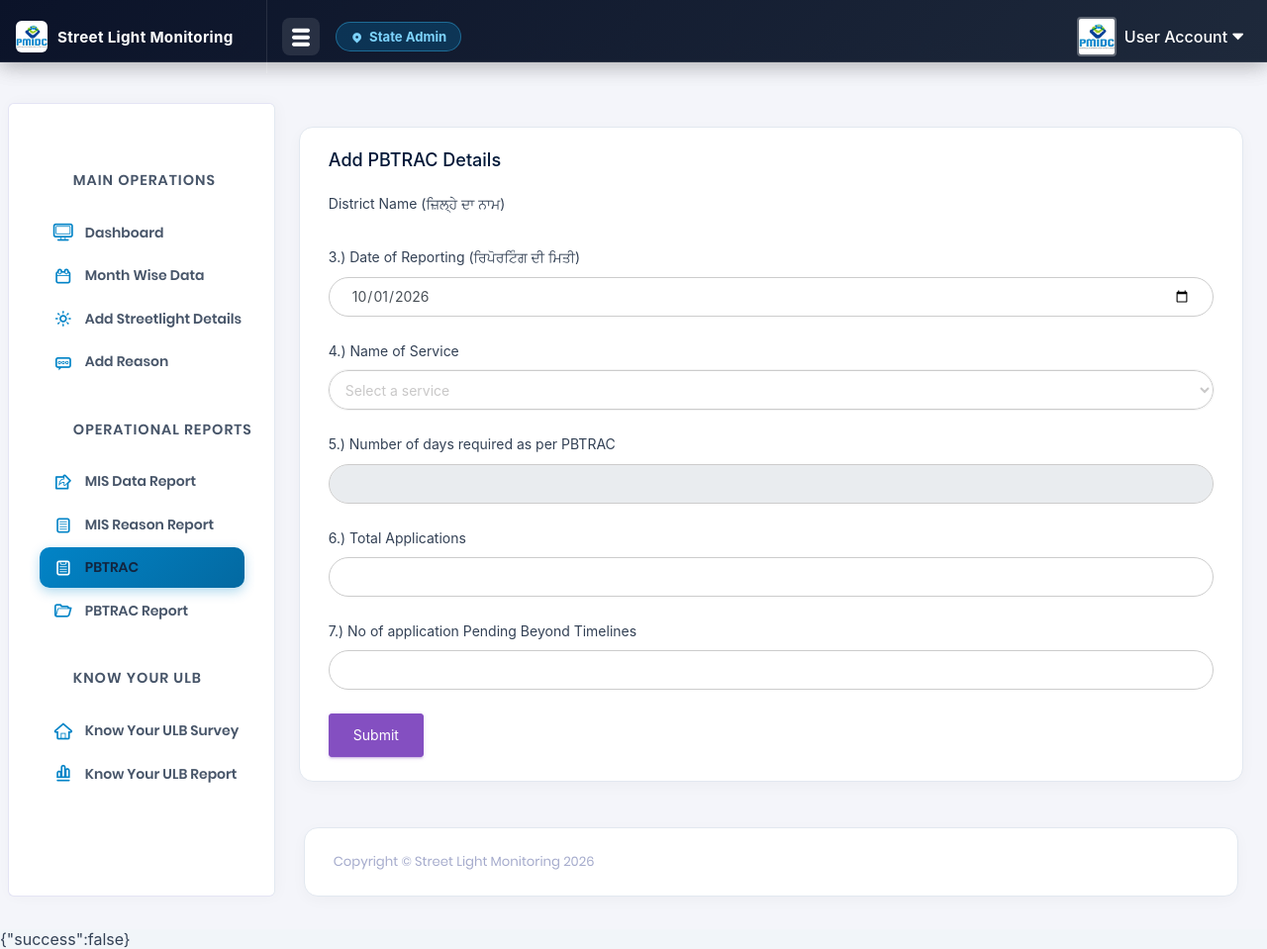
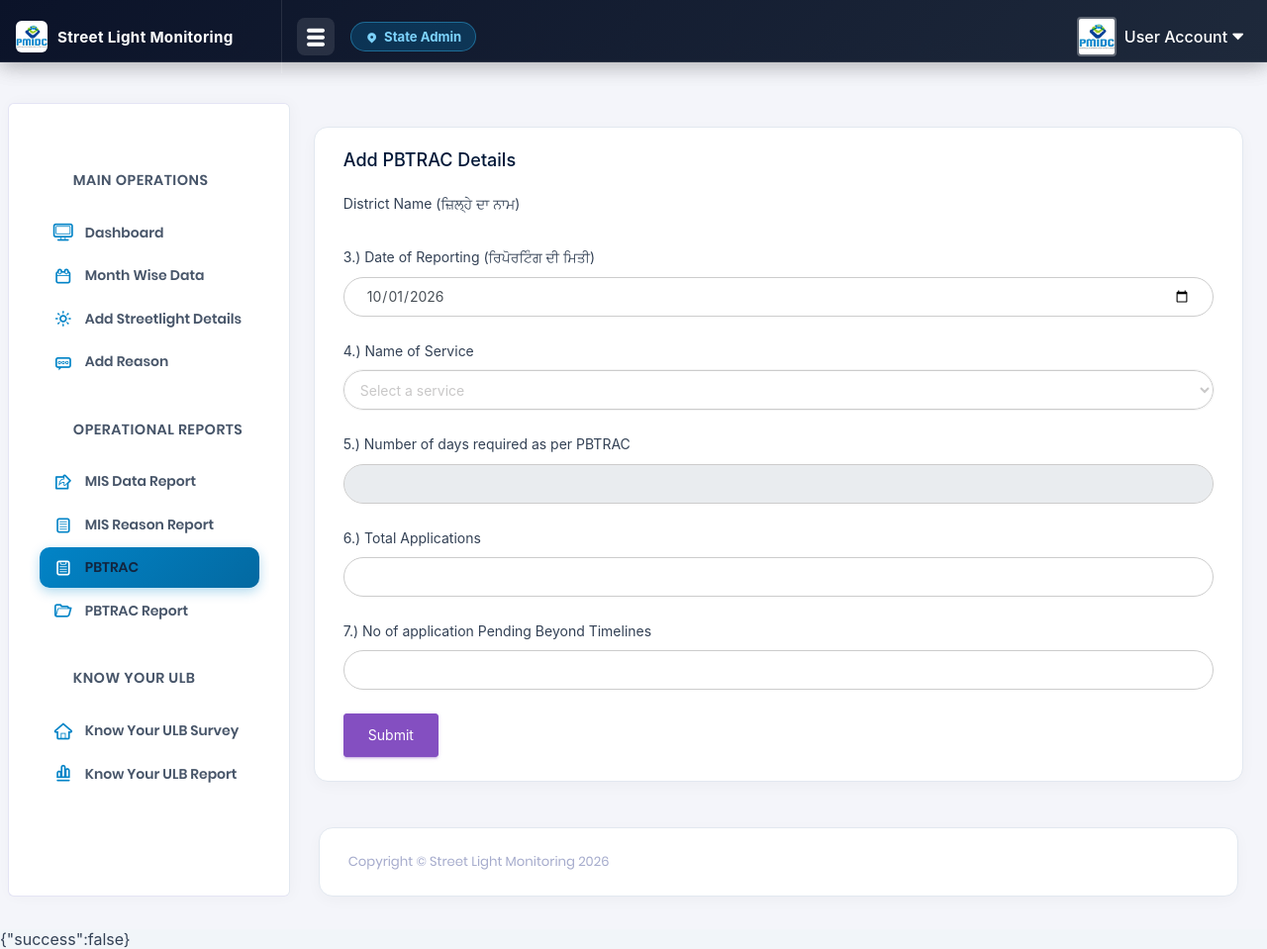
Before and after one commit to erlove000/java, a PHP site: page /PBTRAC.php in a window 1280 px wide. Shown: the whole page at 99% size. Run offline with PHP 8.4, Linux system fonts and the light colour scheme; the visitor is signed in with stand-in values (Sample User, id 1); data that the repository does not hold is empty; some libraries are stand-ins or nearby versions.

Commit message:
style update

```diff
--- a/streetlight/css/portal_custom.css
+++ b/streetlight/css/portal_custom.css
@@ -37,6 +37,7 @@ html, body {
   min-height: calc(100vh - 63px) !important;
   height: auto !important;
   overflow: visible !important;
+  width: calc(100% - 285px) !important;
 }
 
 .content-wrapper {
@@ -56,8 +57,8 @@ html, body {
 .navbar .navbar-brand-wrapper {
   background: transparent !important;
   border-right: 1px solid rgba(255, 255, 255, 0.1);
-  width: 270px !important;
-  min-width: 270px !important;
+  width: 285px !important;
+  min-width: 285px !important;
   padding-left: 15px;
   padding-right: 15px;
 }
@@ -73,7 +74,7 @@ html, body {
 .navbar .navbar-menu-wrapper {
   background: transparent !important;
   color: #ffffff;
-  width: calc(100% - 270px) !important;
+  width: calc(100% - 285px) !important;
   padding-left: 15px;
   padding-right: 20px;
 }
@@ -159,7 +160,7 @@ html, body {
   background: #ffffff !important;
   border-right: 1px solid #e2e8f0 !important;
   box-shadow: 2px 0 15px rgba(0,0,0,0.03);
-  width: 270px !important;
+  width: 285px !important;
 }
 
 /* Sidebar Icon-Only Collapsed Mode Rules - Universal Overrides */
@@ -224,11 +225,13 @@ body.sidebar-icon-only .main-panel {
 .sidebar .nav .nav-category .nav-link {
   font-size: 0.72rem !important;
   font-weight: 800 !important;
-  letter-spacing: 1px !important;
+  letter-spacing: 0.5px !important;
   color: #94a3b8 !important;
   text-transform: uppercase !important;
   padding: 0 !important;
   background: transparent !important;
+  white-space: nowrap !important;
+  overflow: visible !important;
 }
 
 .sidebar .nav .nav-item {
--- a/streetlight/includes/header.php
+++ b/streetlight/includes/header.php
@@ -1,4 +1,4 @@
-<link rel="stylesheet" href="css/portal_custom.css?v=1.3">
+<link rel="stylesheet" href="css/portal_custom.css?v=1.4">
 
 <nav class="navbar col-lg-12 col-12 p-0 fixed-top d-flex flex-row">
   <div class="navbar-brand-wrapper d-flex align-items-center justify-content-between px-3">
```
